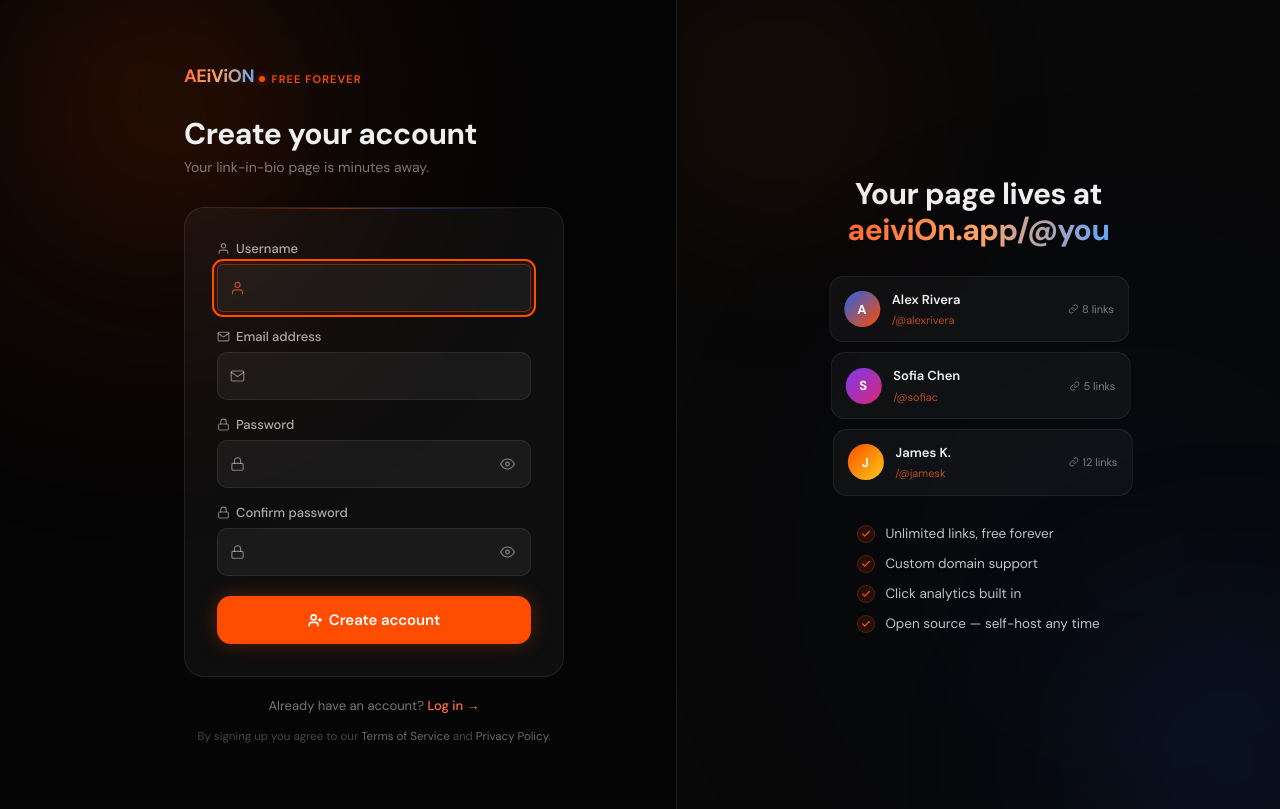
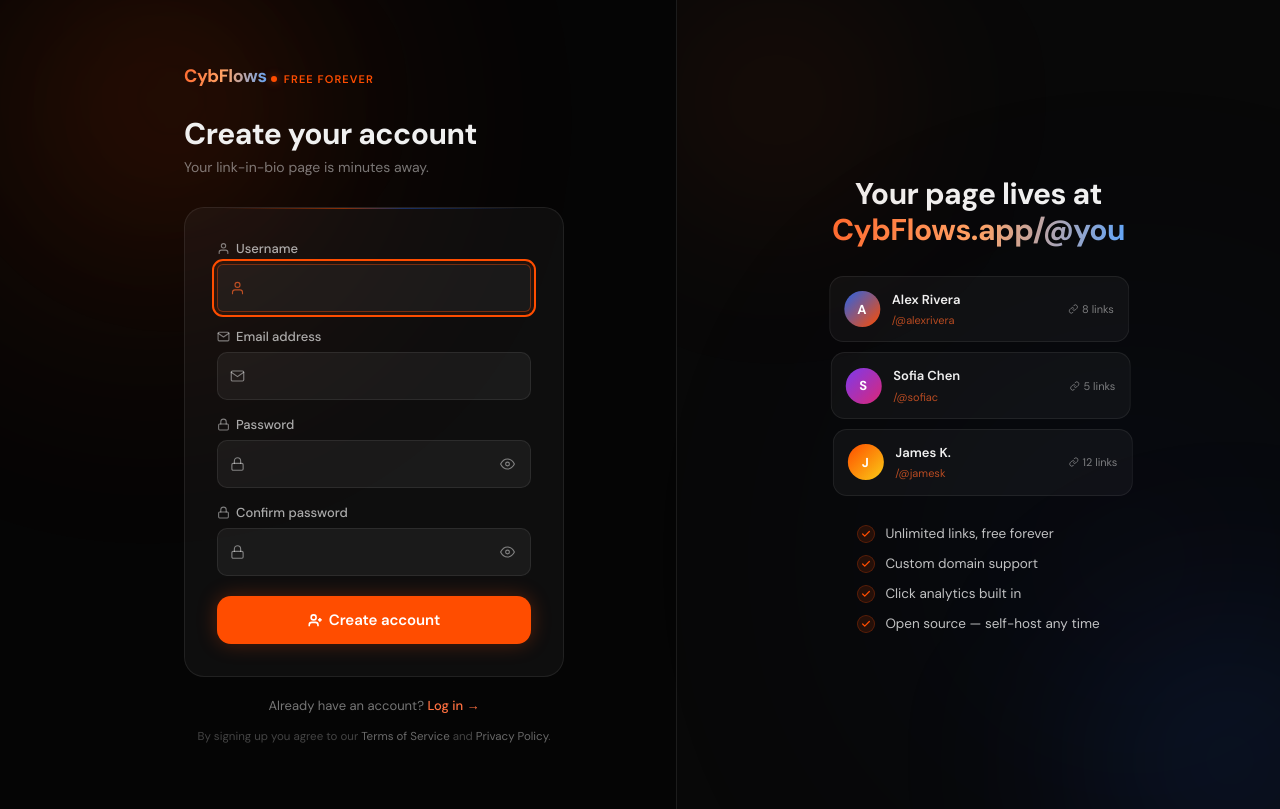
Before and after one commit to cybflow/bio-deploy21, a Django app: page /signup/ in a window 1280 px wide. Shown: the part 60-869 px from the top of the page. Run offline with Django 4.2, Linux system fonts and the light colour scheme; data comes from the database, SQL or seed files in the repository.

Commit message:
Issues Fixed

```diff
--- a/devbio/settings.py
+++ b/devbio/settings.py
@@ -78,6 +78,10 @@ MIDDLEWARE = [
 
 ROOT_URLCONF = 'devbio.urls'
 
+
+CSRF_TRUSTED_ORIGINS = [
+    "https://*.cybflows.com",
+]
 TEMPLATES = [
     {
         'BACKEND': 'django.template.backends.django.DjangoTemplates',
--- a/siteadmin/models.py
+++ b/siteadmin/models.py
@@ -198,7 +198,7 @@ SITE_THEME_CHOICES = [
 
 
 class SiteSettings(models.Model):
-    site_name       = models.CharField(max_length=80, default='AEiViON')
+    site_name       = models.CharField(max_length=80, default='CybFlows')
     tagline         = models.CharField(max_length=160, blank=True,
                                        default='Your link, your identity.')
     site_theme      = models.CharField(max_length=20, choices=SITE_THEME_CHOICES, default='dark')
--- a/templates/accounts/signup.html
+++ b/templates/accounts/signup.html
@@ -1,6 +1,6 @@
 {% extends "base.html" %}
 
-{% block title %}Create Account — {{ site_settings.site_name|default:"AEiViON" }}{% endblock %}
+{% block title %}Create Account — {{ site_settings.site_name|default:"CybFlows" }}{% endblock %}
 
 {% block nav_actions %}
 <a class="btn btn-ghost" href="{% url 'login' %}">Log in</a>
@@ -433,7 +433,7 @@ body { padding-bottom: 0; }
 
       <!-- Logo mark -->
       <a class="logo" href="/" style="display:inline-block;margin-bottom:28px;font-size:18px;">
-        AEiViON
+        CybFlows
       </a>
 
       <p class="auth-eyebrow">
@@ -648,7 +648,7 @@ body { padding-bottom: 0; }
 
     <h2 class="auth-side-headline fade">
       Your page lives at<br>
-      <span class="hl">aeiviOn.app/@you</span>
+      <span class="hl">CybFlows.app/@you</span>
     </h2>
 
     <!-- Mini profile previews -->
--- a/templates/base.html
+++ b/templates/base.html
@@ -10,7 +10,7 @@
 <meta name="apple-mobile-web-app-capable" content="yes">
 <meta name="apple-mobile-web-app-status-bar-style" content="black-translucent">
 
-<title>{% block title %}{{ site_settings.site_name|default:'AEiViON' }}{% endblock %}</title>
+<title>{% block title %}{{ site_settings.site_name|default:'CybFlows' }}{% endblock %}</title>
 
 <link rel="preconnect" href="https://fonts.googleapis.com">
 <link rel="preconnect" href="https://fonts.gstatic.com" crossorigin>
@@ -1033,7 +1033,7 @@ nav.bottom-menu {
 <nav class="top-nav" aria-label="Site header">
   <div class="nav-inner">
 
-    <a class="logo" href="/">{{ site_settings.site_name|default:"AEiViON" }}</a>
+    <a class="logo" href="/">{{ site_settings.site_name|default:"CybFlows" }}</a>
 
     <div class="nav-actions">
       {% block nav_actions %}
@@ -1110,7 +1110,7 @@ nav.bottom-menu {
   </div>
 
   <div class="footer-inner">
-    <span class="footer-copy">© {% now "Y" %} {{ site_settings.site_name|default:"AEiViON" }} — {{ site_settings.footer_text|default:"open source &amp; free for creators." }}</span>
+    <span class="footer-copy">© {% now "Y" %} {{ site_settings.site_name|default:"CybFlows" }} — {{ site_settings.footer_text|default:"open source &amp; free for creators." }}</span>
     <nav class="footer-links" aria-label="Footer links">
       <a href="/privacy/">Privacy</a>
       <a href="/terms/">Terms</a>
--- a/templates/dashboard/add_link.html
+++ b/templates/dashboard/add_link.html
@@ -1,6 +1,6 @@
 {% extends "base.html" %}
 
-{% block title %}Add Link — AEiViON{% endblock %}
+{% block title %}Add Link — CybFlows{% endblock %}
 
 {% block menu_add %}active{% endblock %}
 
--- a/templates/dashboard/edit_theme.html
+++ b/templates/dashboard/edit_theme.html
@@ -1,6 +1,6 @@
 {% extends "base.html" %}
 
-{% block title %}Customise Theme — AEiViON{% endblock %}
+{% block title %}Customise Theme — CybFlows{% endblock %}
 
 {% block menu_profile %}{% endblock %}
 {% block menu_theme %}active{% endblock %}
--- a/templates/dashboard/home.html
+++ b/templates/dashboard/home.html
@@ -1,6 +1,6 @@
 {% extends "base.html" %}
 
-{% block title %}Dashboard — AEiViON{% endblock %}
+{% block title %}Dashboard — CybFlows{% endblock %}
 
 {% block menu_home %}active{% endblock %}
 
--- a/templates/maintenance.html
+++ b/templates/maintenance.html
@@ -3,7 +3,7 @@
 <head>
 <meta charset="UTF-8">
 <meta name="viewport" content="width=device-width, initial-scale=1.0">
-<title>{{ site.site_name|default:"AEiViON" }} — Maintenance</title>
+<title>{{ site.site_name|default:"CybFlows" }} — Maintenance</title>
 <link rel="preconnect" href="https://fonts.googleapis.com">
 <link href="https://fonts.googleapis.com/css2?family=DM+Sans:wght@400;500;600;700&display=swap" rel="stylesheet">
 <style>
@@ -29,7 +29,7 @@
   <div class="icon">
     <svg viewBox="0 0 24 24"><path d="M10.29 3.86L1.82 18a2 2 0 0 0 1.71 3h16.94a2 2 0 0 0 1.71-3L13.71 3.86a2 2 0 0 0-3.42 0z"/><line x1="12" y1="9" x2="12" y2="13"/><line x1="12" y1="17" x2="12.01" y2="17"/></svg>
   </div>
-  <p class="brand">{{ site.site_name|default:"AEiViON" }}</p>
+  <p class="brand">{{ site.site_name|default:"CybFlows" }}</p>
   <h1>Down for Maintenance</h1>
   <p>{{ site.maintenance_msg|default:"We are performing scheduled maintenance. We'll be back shortly." }}</p>
   <div class="dot-row"><div class="dot"></div><div class="dot"></div><div class="dot"></div></div>
--- a/templates/public/profile.html
+++ b/templates/public/profile.html
@@ -1,6 +1,6 @@
 {% extends "base.html" %}
 
-{% block title %}{{ profile.name|default:profile.username }} — AEiViON{% endblock %}
+{% block title %}{{ profile.name|default:profile.username }} — CybFlows{% endblock %}
 
 {# ── Empty all chrome blocks so the page is truly standalone ── #}
 {% block nav_actions %}{% endblock %}
@@ -522,9 +522,9 @@ body {
       </div>
     {% endif %}
 
-    <a class="profile-watermark fade delay-2" href="/" aria-label="Made with AEiViON">
+    <a class="profile-watermark fade delay-2" href="/" aria-label="Made with CybFlows">
       <span>made&nbsp;with</span>
-      <span class="wm-brand">AEiViON</span>
+      <span class="wm-brand">CybFlows</span>
     </a>
 
   </div>
--- a/templates/siteadmin/base.html
+++ b/templates/siteadmin/base.html
@@ -4,7 +4,7 @@
 <meta charset="UTF-8">
 <meta name="viewport" content="width=device-width, initial-scale=1.0, viewport-fit=cover">
 <meta name="color-scheme" content="dark">
-<title>{% block title %}Admin{% endblock %} — {{ site_settings.site_name|default:"AEiViON" }} Admin</title>
+<title>{% block title %}Admin{% endblock %} — {{ site_settings.site_name|default:"CybFlows" }} Admin</title>
 <link rel="preconnect" href="https://fonts.googleapis.com">
 <link rel="preconnect" href="https://fonts.gstatic.com" crossorigin>
 <link href="https://fonts.googleapis.com/css2?family=DM+Sans:wght@300;400;500;600;700&display=swap" rel="stylesheet">
@@ -300,7 +300,7 @@ body::after{content:"";position:fixed;bottom:-20vh;right:-10vw;width:40vmax;heig
 <aside class="admin-sidebar" id="admin-sidebar">
   <div class="sb-brand">
     <div class="sb-logo">{{ site_settings.site_name|default:"A"|first|upper }}</div>
-    <span class="sb-name">{{ site_settings.site_name|default:"AEiViON" }}</span>
+    <span class="sb-name">{{ site_settings.site_name|default:"CybFlows" }}</span>
     <span class="sb-badge">Admin</span>
   </div>
 
--- /dev/null
+++ b/token.txt
@@ -0,0 +1 @@
+ghp_kOfXz7tcSAjnZBa2eB0Qq3U2SBz0lC1Ir
```
Also changed, not shown: templates/accounts/login.html (+4 -4 lines), templates/home.html (+5 -5 lines).
